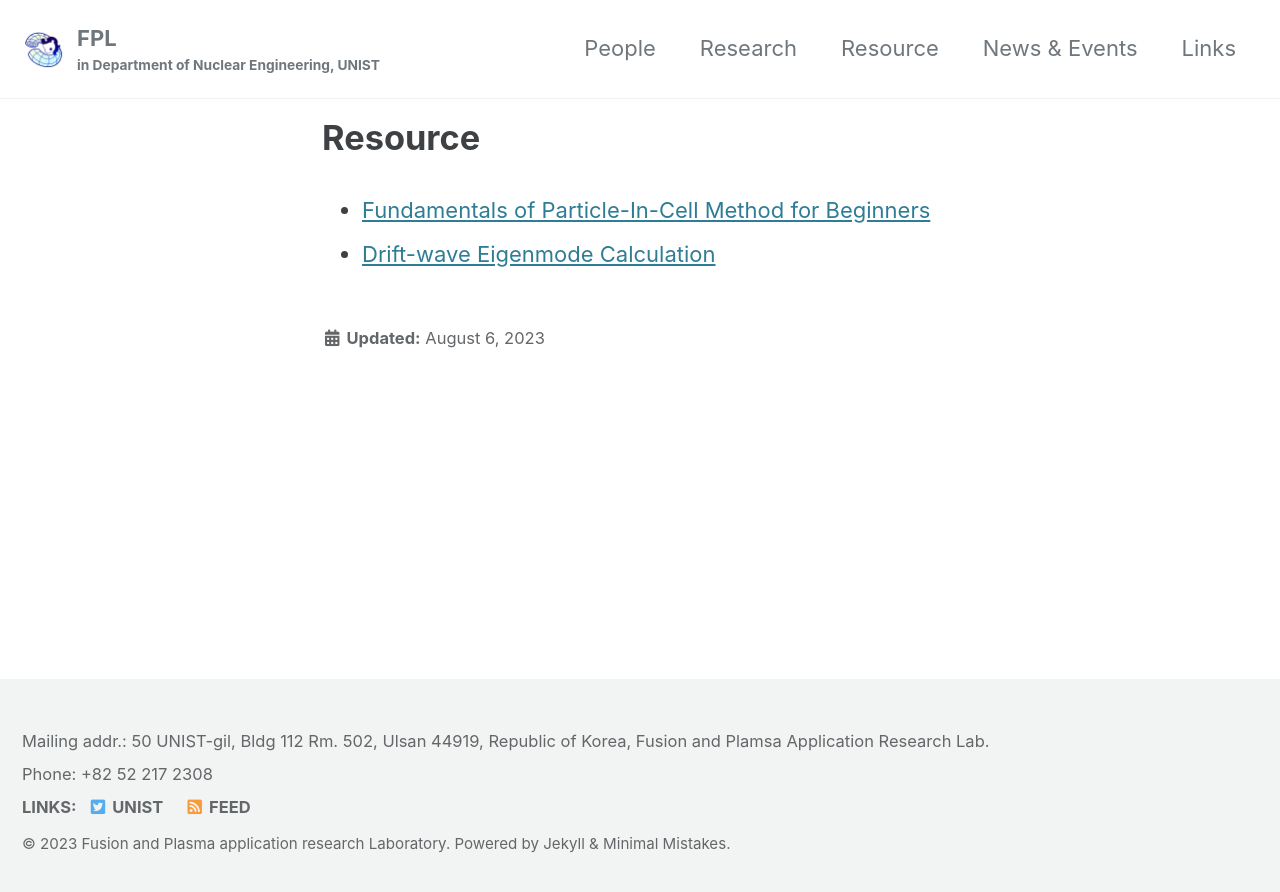
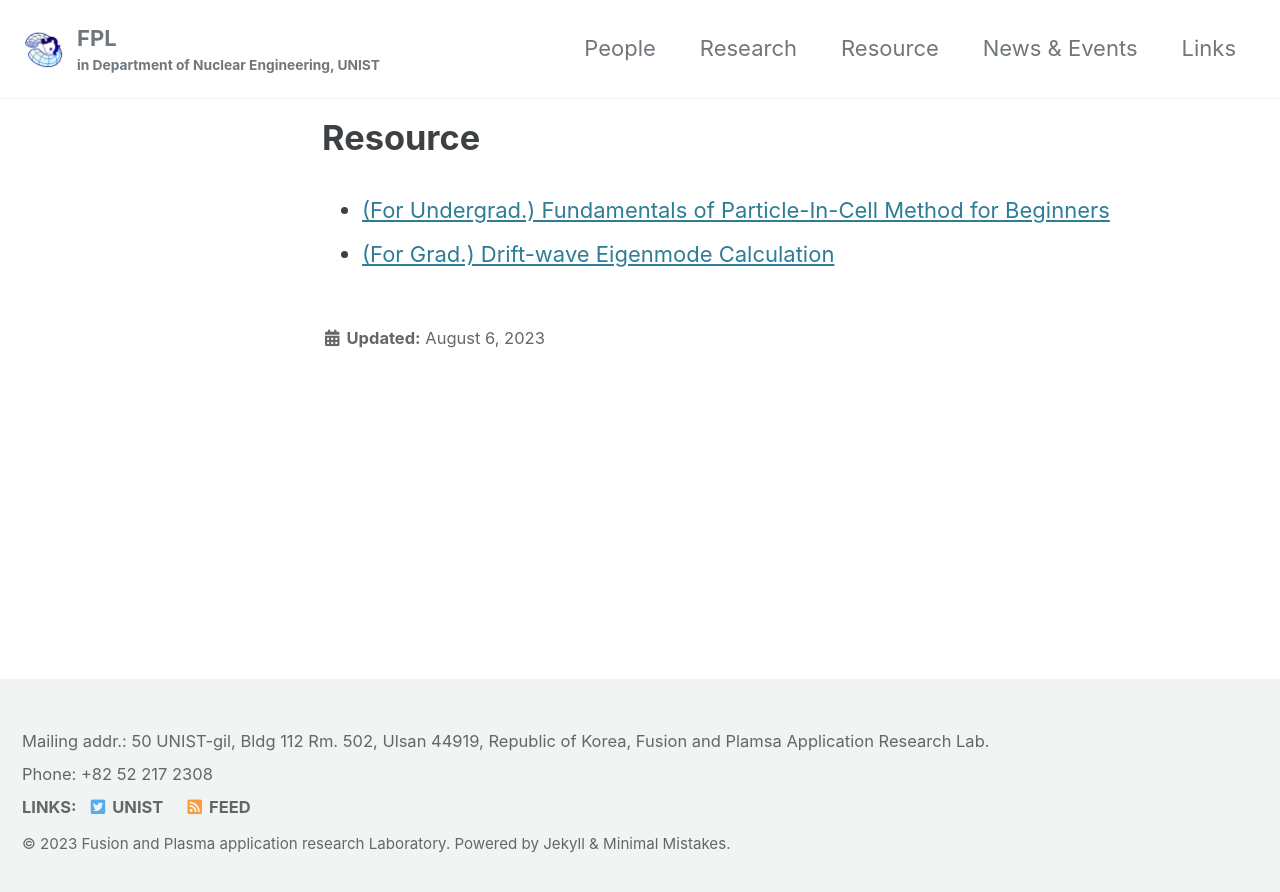
Before and after one commit to UNIST-FPL/unist-fpl.github.io, a Jekyll site: the page built from _pages/resource.md, in a window 1280 px wide. Shown: the top 892 px of the page. Built offline with Jekyll 4.4.1, drawn with Linux system fonts in a browser that asks for light colours; cached includes are drawn as plain includes.

Commit message:
put explanation on the hanic items

```diff
--- a/_pages/resource.md
+++ b/_pages/resource.md
@@ -6,5 +6,5 @@ permalink: /resource/
 date: 2023-08-06T13:00:00+09:00
 ---
 
-* [Fundamentals of Particle-In-Cell Method for Beginners](https://fplunist.notion.site/Fundamentals-of-Particle-In-Cell-Method-for-Beginners-a192ace05b644b6da250a9d34e0ef32b)
-* [Drift-wave Eigenmode Calculation](https://fplunist.notion.site/Drift-wave-Eigenmode-Calculation-bf8151c52681456184cbda86eae29541)
+* [(For Undergrad.) Fundamentals of Particle-In-Cell Method for Beginners](https://fplunist.notion.site/Fundamentals-of-Particle-In-Cell-Method-for-Beginners-a192ace05b644b6da250a9d34e0ef32b)
+* [(For Grad.) Drift-wave Eigenmode Calculation](https://fplunist.notion.site/Drift-wave-Eigenmode-Calculation-bf8151c52681456184cbda86eae29541)
```
